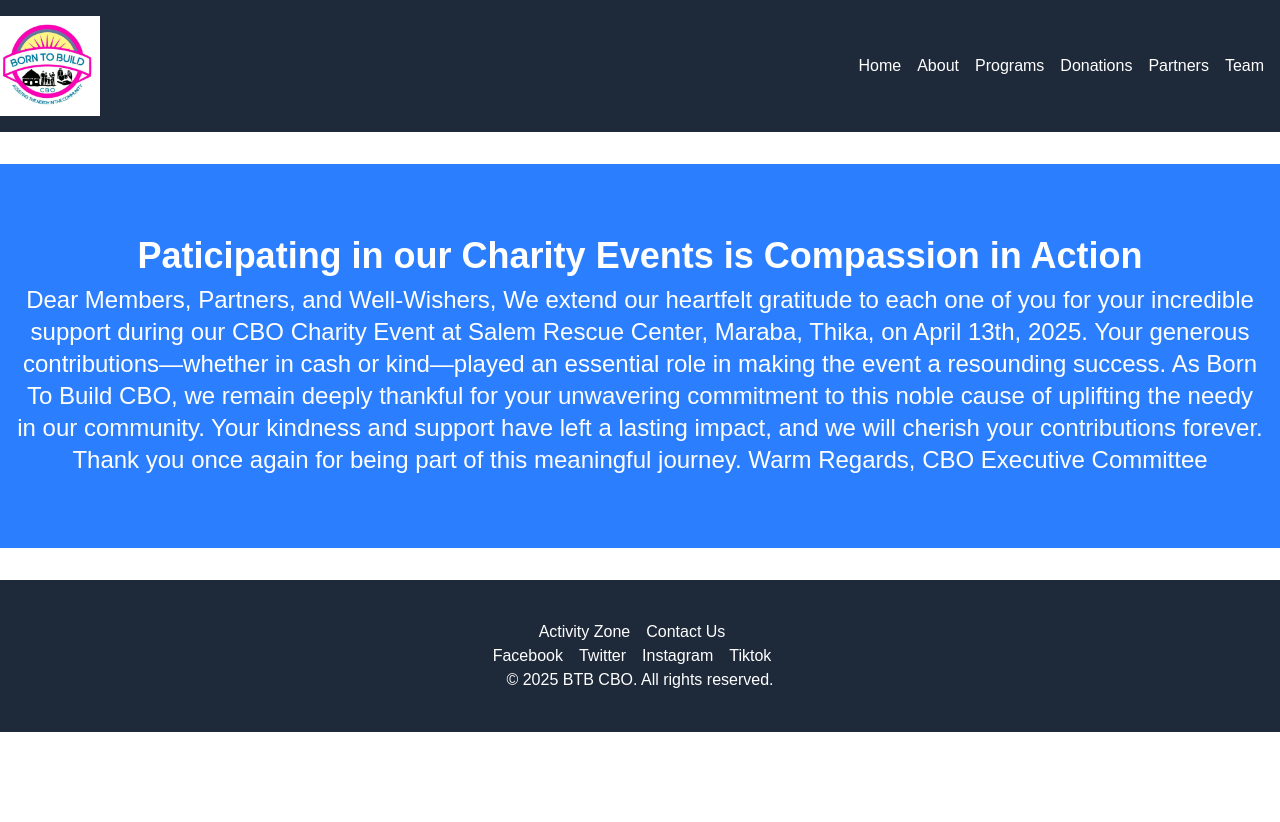
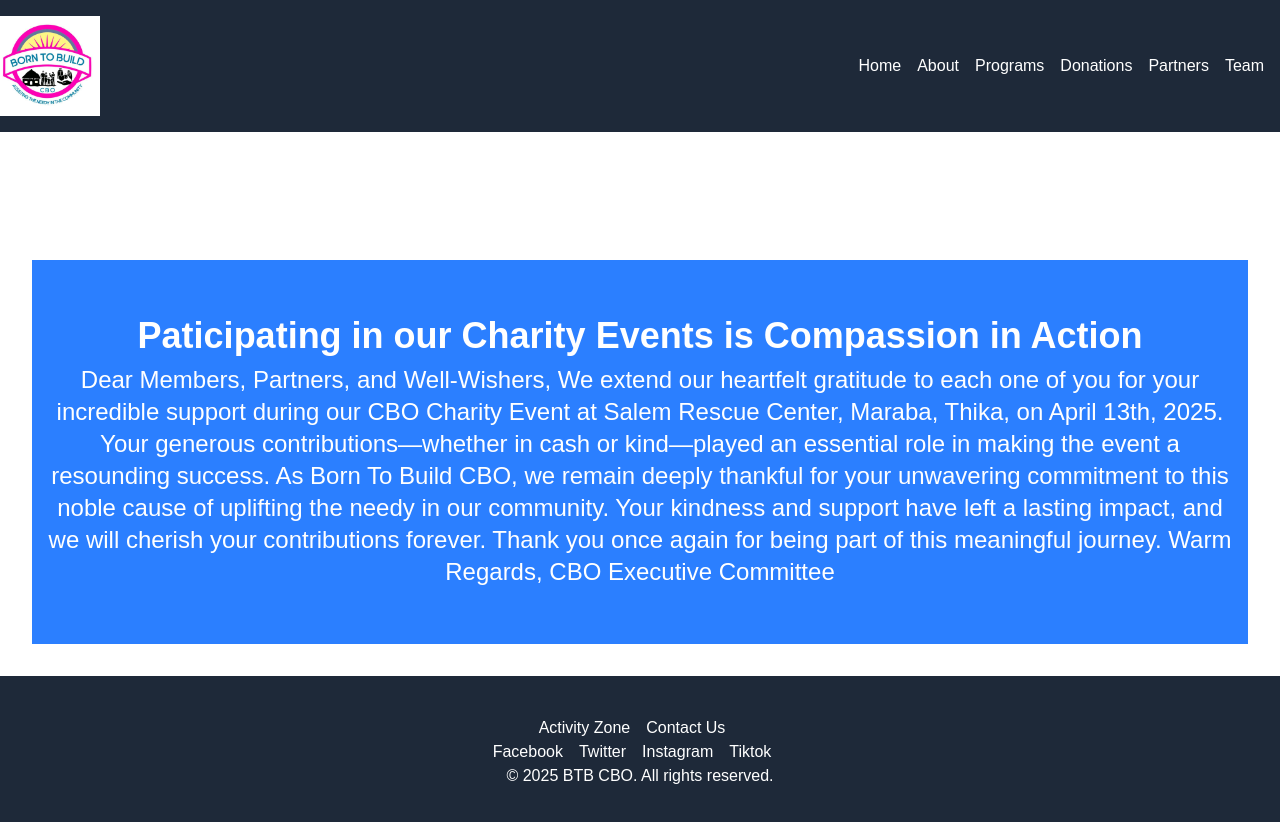
Before and after one commit to JKananda-code/borntobuild, a Next.js app: page / in a window 1280 px wide. Shown: the top 822 px of the page. Before the commit the page ends 800 px from the top, so only its background shows below. Built offline with nearby package versions, Linux system fonts and the light colour scheme.

Commit message:
changes PM today 26-04-2025

```diff
--- a/app/layout.js
+++ b/app/layout.js
@@ -6,10 +6,10 @@
 const Layout = ({ children }) => {
   return (
     <html lang="en">
-     <body className={'{inter.className} flex flex-col min-h-screen'}>
+     <body className={'flex flex-col min-h-screen'}>
       <div>
     <Header />
-      <main className="flex-grow container mx-auto py-8">{children}</main>
+      <main className="mt-16 md:mt-20 lg:mt-24 container mx-auto p-4 md:p-6 lg:p-8">{children}</main>
     <Footer />
     </div>
     </body>
```
